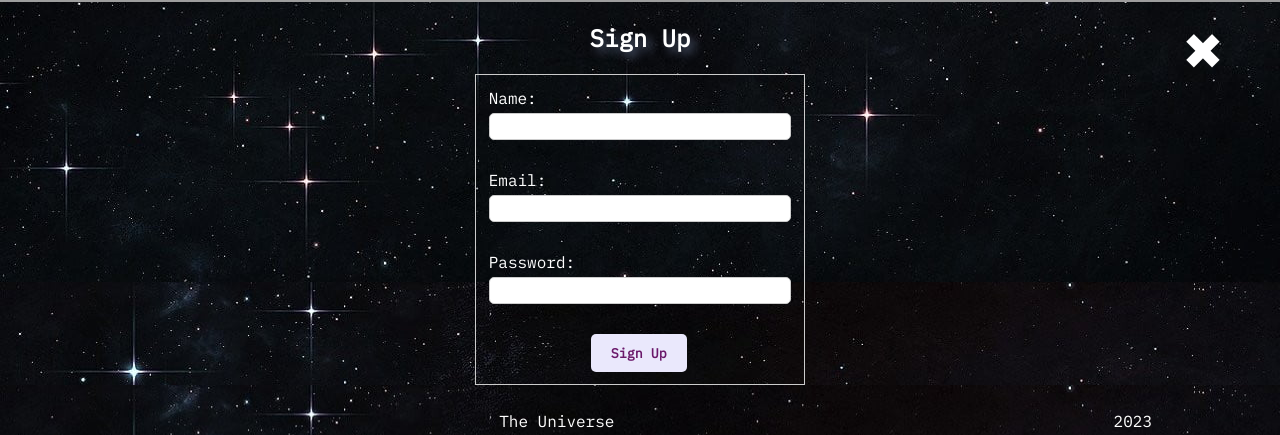
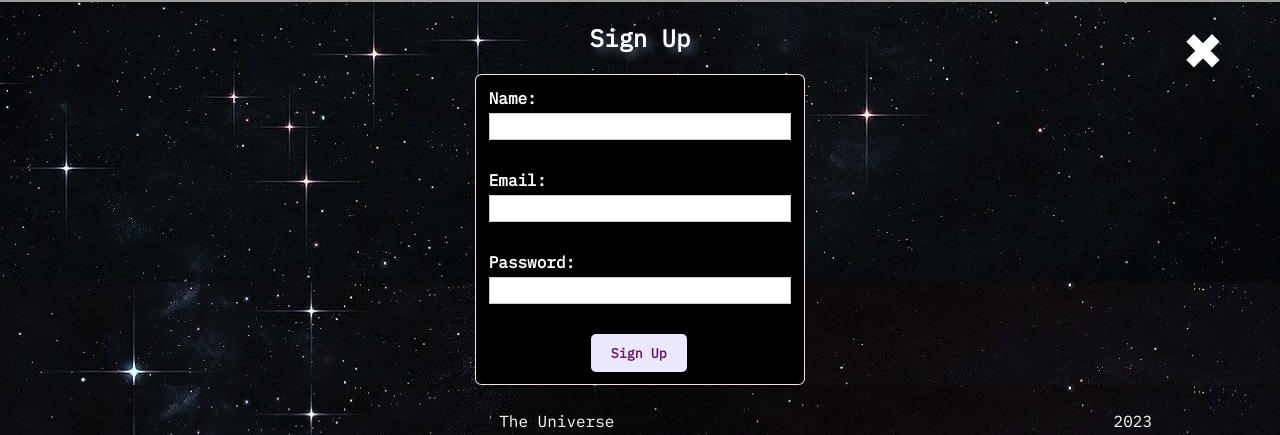
Before and after one commit to reyaanali5/comptest, a React (Create React App) app: page /SignUp in a window 1280 px wide. Shown: the part 798-1233 px from the top of the page. Built offline with nearby package versions, Linux system fonts and the light colour scheme; no server answers; grey boxes are pictures that could not be loaded.

Commit message:
adjusted css

```diff
--- a/src/App.js
+++ b/src/App.js
@@ -67,7 +67,7 @@ function App() {
 
     const handleSignOut = async () => {
         try {
-            await signOut(auth);
+            await signOut(auth); //signout method from firebase and use the auth service
         } catch (error) {
             console.log(error);
         }
--- a/src/Components/Auth/Auth.css
+++ b/src/Components/Auth/Auth.css
@@ -10,13 +10,16 @@
   padding-bottom: 1%;
   padding-left: 1%;
   padding-right: 1.2%;
-  border: 1px solid #ccc;
+  border: 1px solid #f6e1e6;
+  background-color: #000;
+  border-radius: 2%;
 }
 
 .login-form label {
   display: block;
   margin-bottom: 5px;
   text-align: left;
+  font-weight: bold;
 }
 
 .login-form input {
@@ -24,7 +27,6 @@
   padding: 5px;
   margin-bottom: 20px;
   border: 1px solid #ccc;
-  border-radius: 5px;
 }
 
 .login-form button {
@@ -58,13 +60,16 @@
   padding-bottom: 1%;
   padding-left: 1%;
   padding-right: 1.2%;
-  border: 1px solid #ccc;
+  border: 1px solid #f6e1e6;
+  background-color: #000;
+  border-radius: 2%;
 }
 
 .signUp-form label {
   display: block;
   margin-bottom: 5px;
   text-align: left;
+  font-weight: bold;
 }
 
 .signUp-form input {
@@ -72,7 +77,6 @@
   padding: 5px;
   margin-bottom: 20px;
   border: 1px solid #ccc;
-  border-radius: 5px;
 }
 
 .signUp-form button {
```
